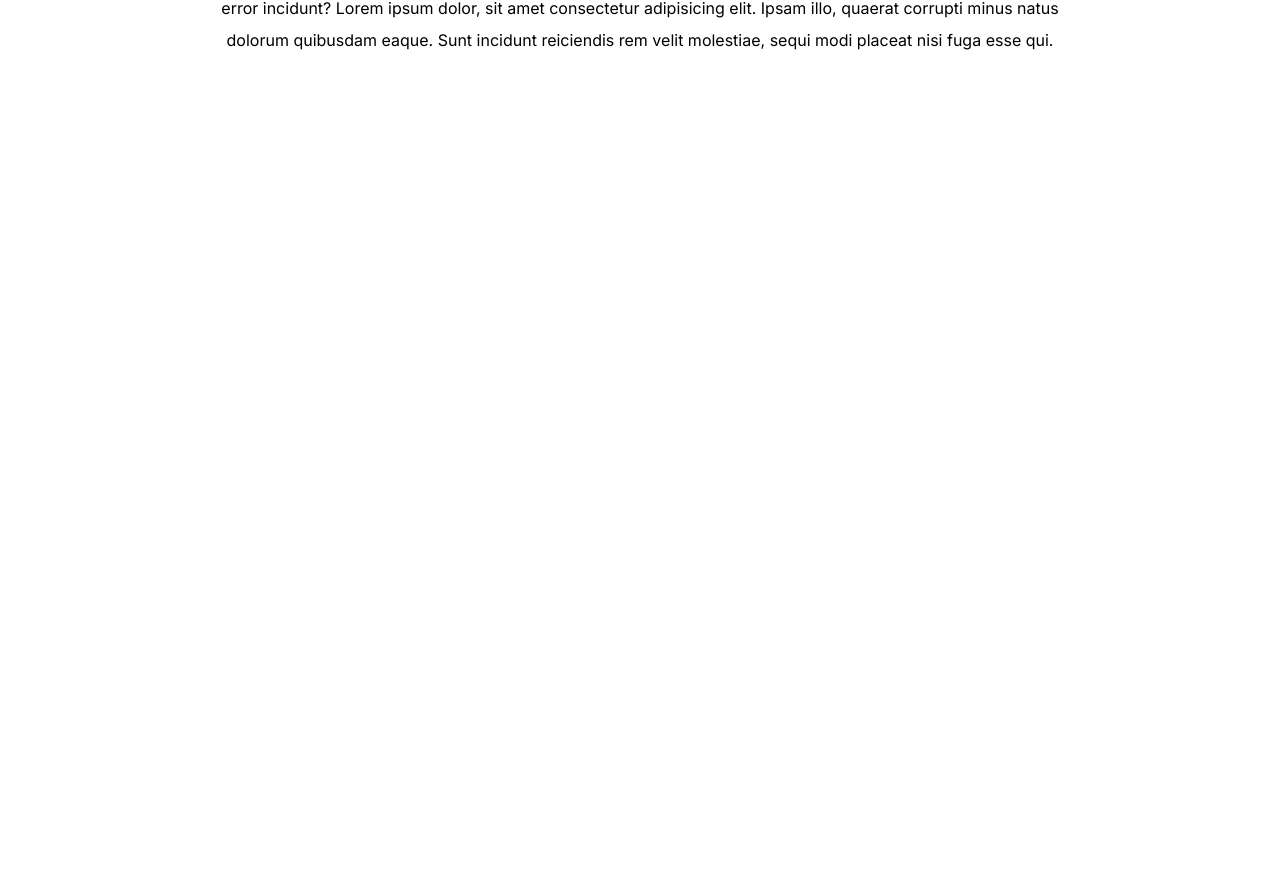
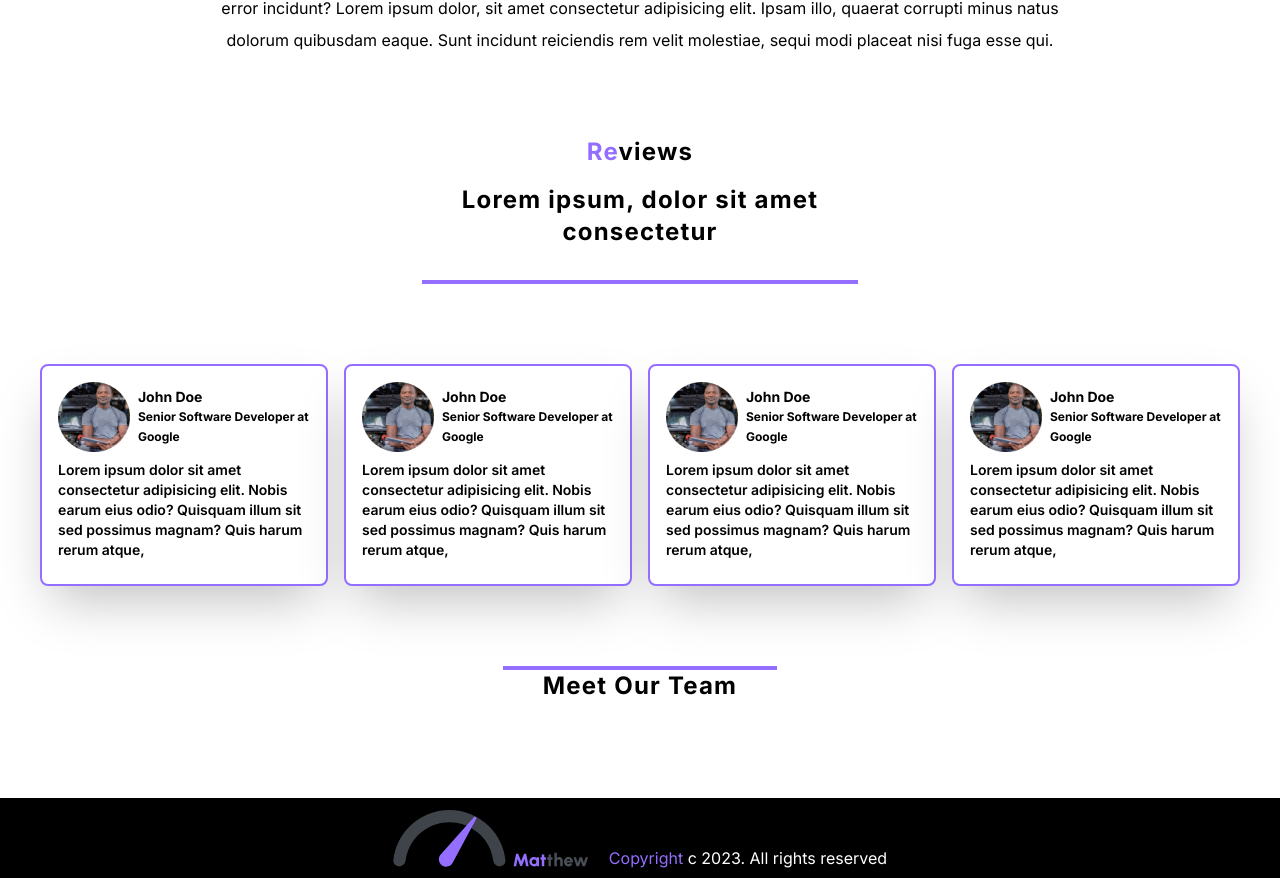
Before and after one commit to syntaxdesigner01/matthew_v2, a Next.js app: page / in a window 1280 px wide. Shown: the part 2250-3128 px from the top of the page. Before the commit the page ends 2386 px from the top, so only its background shows below. Built offline with nearby package versions, Linux system fonts and the light colour scheme.

Commit message:
done with the landing page

```diff
--- a/src/app/(home)/page.tsx
+++ b/src/app/(home)/page.tsx
@@ -1,10 +1,13 @@
 "use client";
 import { useEffect, useState } from "react";
-import Loader from "@/components/Loader";
-import Navbar from "@/components/Navbar";
-import Header from "@/components/Header";
-import Services from "@/components/Services";
-import AboutUs from "@/components/AboutUs";
+import Loader from "@/components/HomeComponents/Loader";
+import Navbar from "@/components/HomeComponents/Navbar";
+import Header from "@/components/HomeComponents/Header";
+import Services from "@/components/HomeComponents/Services";
+import AboutUs from "@/components/HomeComponents/AboutUs";
+import Review from "@/components/HomeComponents/Review";
+import Team from "@/components/HomeComponents/Team";
+import Footer from "@/components/Global/Footer";
 
 export default function page() {
   const [loading, setLoader] = useState(false);
@@ -29,10 +32,13 @@ export default function page() {
           <main className="px-10 my-20">
             <Services />
 
-           <AboutUs/>
+            <AboutUs />
+            <Review />
 
+            <Team />
 
           </main>
+          <Footer />
         </>
       )}
     </>
--- /dev/null
+++ b/src/components/Global/Footer.tsx
@@ -0,0 +1,18 @@
+import Image from "next/image"
+
+import logo from '../../../public/logo.svg'
+
+function Footer() {
+  return (
+    <footer className=" relative bottom-0 h-20 flex flex-row items-center justify-center gap-4 w-full bg-black py-10 px-20">
+
+        <div className="w-[200px]">
+            <Image src={logo} alt="logo" />
+        </div>
+
+       <div className="pt-10"> <p className="text-white"><span className="text-primary">Copyright</span> c 2023. All rights reserved</p></div>
+    </footer>
+  )
+}
+
+export default Footer
--- /dev/null
+++ b/src/components/HomeComponents/Review.tsx
@@ -0,0 +1,104 @@
+import Image from "next/image";
+import avater from "../../../public/avatar.png";
+function Review() {
+    return (
+        <div className="mt-20">
+            <div className="flex justify-center items-center text-center">
+                <h1 className="border-b-4 border-primary px-10  font-bold tracking-wider text-2xl pb-4">
+                    <span className="text-primary">Re</span>views
+                    <p className="py-4">
+                        Lorem ipsum, dolor sit amet <br />
+                        consectetur
+                    </p>
+                </h1>
+            </div>
+
+
+            <div className="mt-20 flex gap-4 ">
+                {/* revew1 */}
+                <div className="border-2 rounded-lg p-4  border-primary shadow-2xl bg-white">
+                    <div className="flex justify-between items-center gap-2">
+                        <div className="w-[90px]">
+                            <Image src={avater} alt="A review image" />
+                        </div>
+                        <div className="font-bold text-sm">
+                            <h1 >John Doe</h1>
+                            <p className="text-[12px]">Senior Software Developer at Google</p>
+                        </div>
+                    </div>
+
+
+                    <div className="py-2 text-sm font-semibold">
+                        <p>
+                            Lorem ipsum dolor sit amet consectetur adipisicing elit. Nobis earum eius odio? Quisquam illum sit sed possimus magnam? Quis harum rerum atque,
+                        </p>
+                    </div>
+                </div>
+
+                {/* review2 */}
+                <div className="border-2 rounded-lg p-4  border-primary shadow-2xl bg-white">
+                    <div className="flex justify-between items-center gap-2">
+                        <div className="w-[90px]">
+                            <Image src={avater} alt="A review image" />
+                        </div>
+                        <div className="font-bold text-sm">
+                            <h1 >John Doe</h1>
+                            <p className="text-[12px]">Senior Software Developer at Google</p>
+                        </div>
+                    </div>
+
+
+                    <div className="py-2 text-sm font-semibold">
+                        <p>
+                            Lorem ipsum dolor sit amet consectetur adipisicing elit. Nobis earum eius odio? Quisquam illum sit sed possimus magnam? Quis harum rerum atque,
+                        </p>
+                    </div>
+                </div>
+
+
+                {/* review3*/}
+                <div className="border-2 rounded-lg p-4  border-primary shadow-2xl bg-white">
+                    <div className="flex justify-between items-center gap-2">
+                        <div className="w-[90px]">
+                            <Image src={avater} alt="A review image" />
+                        </div>
+                        <div className="font-bold text-sm">
+                            <h1 >John Doe</h1>
+                            <p className="text-[12px]">Senior Software Developer at Google</p>
+                        </div>
+                    </div>
+
+
+                    <div className="py-2 text-sm font-semibold">
+                        <p>
+                            Lorem ipsum dolor sit amet consectetur adipisicing elit. Nobis earum eius odio? Quisquam illum sit sed possimus magnam? Quis harum rerum atque,
+                        </p>
+                    </div>
+                </div>
+
+
+                {/* review4 */}
+                <div className="border-2 rounded-lg p-4  border-primary shadow-2xl bg-white">
+                    <div className="flex justify-between items-center gap-2">
+                        <div className="w-[90px]">
+                            <Image src={avater} alt="A review image" />
+                        </div>
+                        <div className="font-bold text-sm">
+                            <h1 >John Doe</h1>
+                            <p className="text-[12px]">Senior Software Developer at Google</p>
+                        </div>
+                    </div>
+
+
+                    <div className="py-2 text-sm font-semibold">
+                        <p>
+                            Lorem ipsum dolor sit amet consectetur adipisicing elit. Nobis earum eius odio? Quisquam illum sit sed possimus magnam? Quis harum rerum atque,
+                        </p>
+                    </div>
+                </div>
+            </div>
+        </div>
+    );
+}
+
+export default Review;
--- /dev/null
+++ b/src/components/HomeComponents/Team.tsx
@@ -0,0 +1,15 @@
+
+
+function Team() {
+  return (
+    <div className="mt-20">
+         <div className="flex justify-center items-center text-center">
+                <h1 className="border-t-4 border-primary px-10  font-bold tracking-wider text-2xl pb-4">
+                    <span className="">Meet Our Team </span>
+                </h1>
+            </div>
+    </div>
+  )
+}
+
+export default Team
```
Also changed, not shown: public/avatar.png (added), src/components/HomeComponents/AboutUs.tsx (renamed from src/components/AboutUs.tsx), src/components/HomeComponents/Header.tsx (renamed from src/components/Header.tsx), src/components/HomeComponents/Loader.tsx (renamed from src/components/Loader.tsx), src/components/HomeComponents/Navbar.tsx (renamed from src/components/Navbar.tsx), src/components/HomeComponents/Services.tsx (renamed from src/components/Services.tsx).
